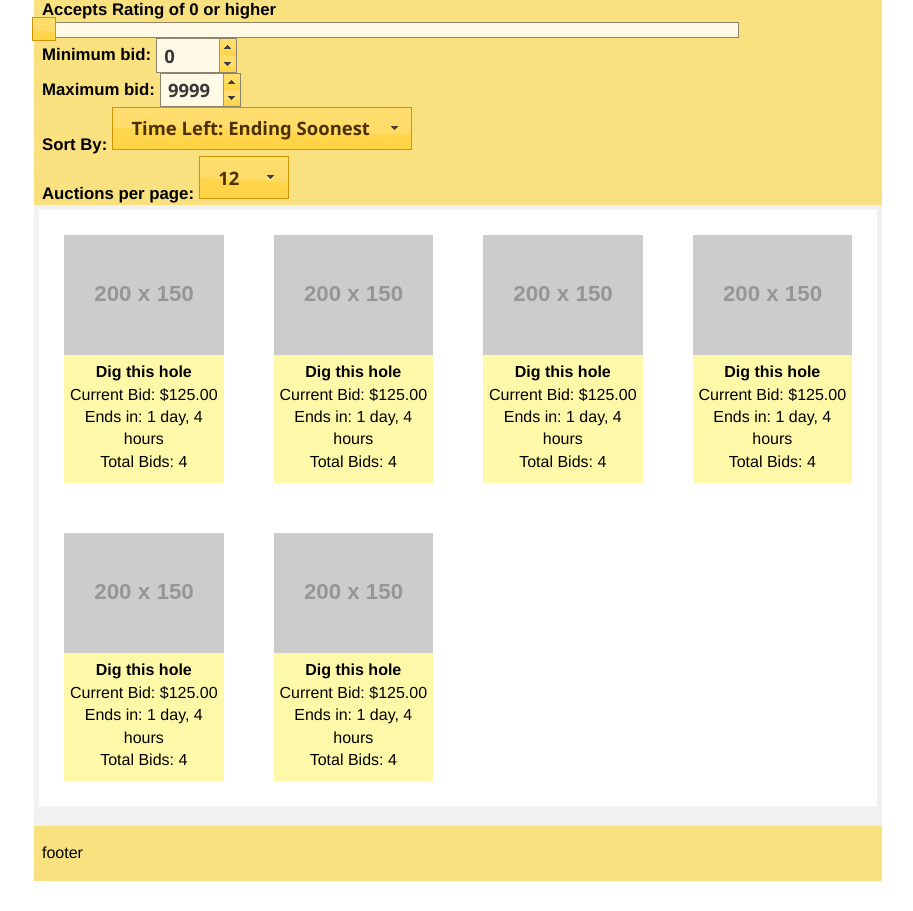
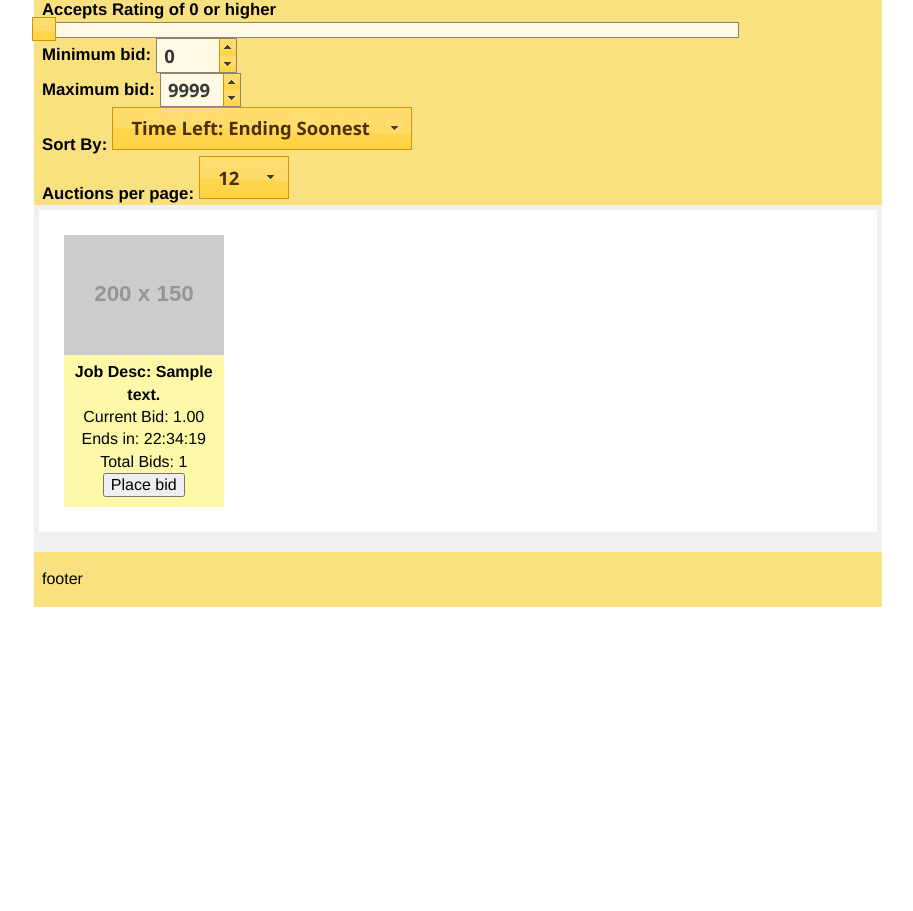
Before and after one commit to Mattw46/CPT375-A2, a PHP site: page /search.php in a window 1280 px wide. Shown: the part 292-1203 px from the top of the page, without its empty margins (182-1095 px from the left). After the commit the page ends 899 px from the top, so only its background shows below. Run offline with PHP 8.4, Linux system fonts and the light colour scheme; tables that the repository leaves empty hold one stand-in row (values such as "Sample post"); grey boxes labelled with a size stand in for pictures from a placeholder-image service; a stand-in replaces the project's code that opens the database connection; some libraries are stand-ins or nearby versions.

Commit message:
Started to implement searchresultscontent.php

```diff
--- a/model/model.php
+++ b/model/model.php
@@ -91,7 +91,7 @@ function get_bids() {
 
 function bid($details) {
 
-	if ($details['bid_amnt'] <= getCurrentBid($details['listing_id']))
+	if ($details['bid_amnt'] >= getCurrentBid($details['listing_id']))
 	{
 		$_SESSION["Bid_amount_error"] = "Need to bid less the the previous bid! Please bid again.";
 		return false;
--- a/php/components/content/job.php
+++ b/php/components/content/job.php
@@ -29,7 +29,7 @@
 
             <form action="./controller/controller.php" method="POST">
                 <label for="jobProposedBidSpinner">Bid: $</label>
-                <input id="jobProposedBidSpinner" name="jobProposedBidSpinner" value="<?php echo ($currentBid + 1);?>">
+                <input id="jobProposedBidSpinner" name="jobProposedBidSpinner" value="<?php echo ($currentBid - 1);?>">
                 <input type ="hidden" name = "listing_id" value = "<?php echo $listing[0]['listing_id']; ?>" />
                  <input type ="hidden" name = "user_id" value = "<?php echo $_SESSION["authenticated"]; ?>"/>
                 <br>
--- a/php/components/content/searchresultscontent.php
+++ b/php/components/content/searchresultscontent.php
@@ -1,80 +1,46 @@
+<?php require_once './model/model.php'; ?>
 <div class="row content" id="searchresultscontent">
-    <div class="col-xs-6 center-xs col-sm-4 col-lg-3 listing">
-        <div class="inner">
-            <img src="http://placehold.it/200x150">
+    <?php
+     $latestJobs = getLatestJobListing(20);
+    foreach($latestJobs as $count => $db_array){
+        if($db_array['visible']) {?>
+                <div class="col-xs-6 center-xs col-sm-4 col-lg-3 listing">
+                    <div class="inner">
+                        <img src="http://placehold.it/200x150">
 
-            <p class="listing-title">Dig this hole</p>
+                        <p class="listing-title"><?php echo "Job Desc: " . $db_array['shrt_descn'] ?></p>
+                        <?php
+                            $currentb = getCurrentBid($db_array['listing_id']);
+                            if ($currentb == 0)
+                                $currentBid = 0;
+                            else
+                                $currentBid = $currentb[0][0];
+                        ?>
+                        <p class="listing-bid">Current Bid: <span class="listing-bid-amount"><?php echo $currentBid ?></span></p>
 
-            <p class="listing-bid">Current Bid: <span class="listing-bid-amount">$125.00</span></p>
+                        <p class="listing-ends-in">Ends in: <span class="listing-ends-in-amount"><?php
+                        $date1 = new DateTime(date('Y-m-d G:i:s'));
+                        $date2 = new DateTime($db_array['list_end_tmstmp']);
+                        $interval = $date1->diff($date2);
+                        echo $interval->format("%H:%I:%S"); ?></span></p>
 
-            <p class="listing-ends-in">Ends in: <span class="listing-ends-in-amount">1 day, 4 hours</span></p>
-
-            <p class="listing-total-bids">Total Bids: <span class="listing-total-bids-amount">4</span></p>
-        </div>
-    </div>
-    <div class="col-xs-6 center-xs col-sm-4 col-lg-3 listing">
-        <div class="inner">
-            <img src="http://placehold.it/200x150">
-
-            <p class="listing-title">Dig this hole</p>
-
-            <p class="listing-bid">Current Bid: <span class="listing-bid-amount">$125.00</span></p>
-
-            <p class="listing-ends-in">Ends in: <span class="listing-ends-in-amount">1 day, 4 hours</span></p>
-
-            <p class="listing-total-bids">Total Bids: <span class="listing-total-bids-amount">4</span></p>
-        </div>
-    </div>
-    <div class="col-xs-6 center-xs col-sm-4 col-lg-3 listing">
-        <div class="inner">
-            <img src="http://placehold.it/200x150">
-
-            <p class="listing-title">Dig this hole</p>
-
-            <p class="listing-bid">Current Bid: <span class="listing-bid-amount">$125.00</span></p>
-
-            <p class="listing-ends-in">Ends in: <span class="listing-ends-in-amount">1 day, 4 hours</span></p>
-
-            <p class="listing-total-bids">Total Bids: <span class="listing-total-bids-amount">4</span></p>
-        </div>
-    </div>
-    <div class="col-xs-6 center-xs col-sm-4 col-lg-3 listing">
-        <div class="inner">
-            <img src="http://placehold.it/200x150">
-
-            <p class="listing-title">Dig this hole</p>
-
-            <p class="listing-bid">Current Bid: <span class="listing-bid-amount">$125.00</span></p>
-
-            <p class="listing-ends-in">Ends in: <span class="listing-ends-in-amount">1 day, 4 hours</span></p>
-
-            <p class="listing-total-bids">Total Bids: <span class="listing-total-bids-amount">4</span></p>
-        </div>
-    </div>
-    <div class="col-xs-6 center-xs col-sm-4 col-lg-3 listing">
-        <div class="inner">
-            <img src="http://placehold.it/200x150">
-
-            <p class="listing-title">Dig this hole</p>
-
-            <p class="listing-bid">Current Bid: <span class="listing-bid-amount">$125.00</span></p>
-
-            <p class="listing-ends-in">Ends in: <span class="listing-ends-in-amount">1 day, 4 hours</span></p>
-
-            <p class="listing-total-bids">Total Bids: <span class="listing-total-bids-amount">4</span></p>
-        </div>
-    </div>
-    <div class="col-xs-6 center-xs col-sm-4 col-lg-3 listing">
-        <div class="inner">
-            <img src="http://placehold.it/200x150">
-
-            <p class="listing-title">Dig this hole</p>
-
-            <p class="listing-bid">Current Bid: <span class="listing-bid-amount">$125.00</span></p>
-
-            <p class="listing-ends-in">Ends in: <span class="listing-ends-in-amount">1 day, 4 hours</span></p>
-
-            <p class="listing-total-bids">Total Bids: <span class="listing-total-bids-amount">4</span></p>
-        </div>
-    </div>
+                        <p class="listing-total-bids">Total Bids: <span class="listing-total-bids-amount">
+                             <?php
+                            $totalB = getTotalBids($db_array['listing_id']);
+                            if ($totalB[0][0] == NULL){
+                                $totalbid = 0;
+                            }
+                            else
+                                $totalbid= $totalB[0][0];
+                            echo $totalbid;
+                            ?>
+                            <form method="GET" action="./job.php">
+                                <input type ="hidden" name = "listing_id" value = <?php echo $db_array['listing_id']; ?> />
+                                <button type ="submot">Place bid</button>
+                            </form>
+                        </span></p>
+                    </div>
+                </div>
+        <?php }
+            } ?>
 </div>
```
